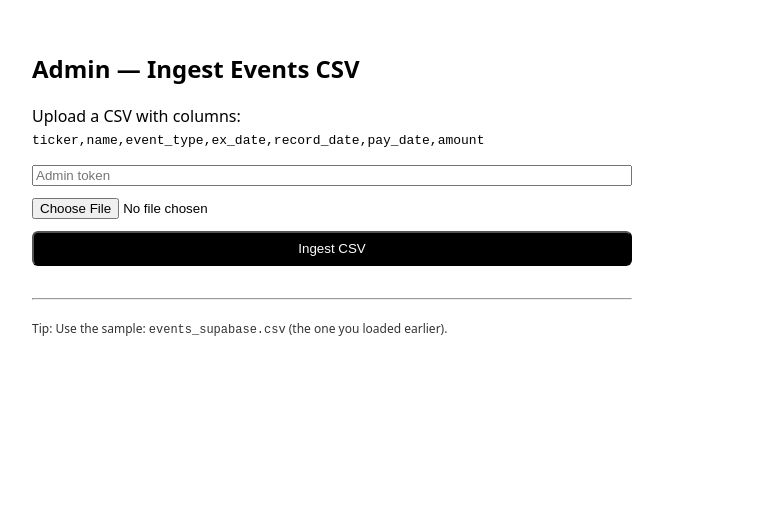
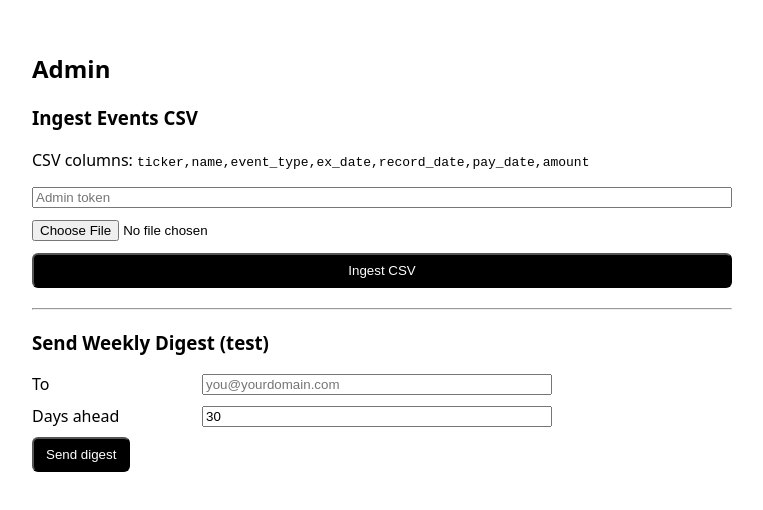
Before and after one commit to tejasdessai01/distribution-desk, a Next.js app: page /admin in a window 1280 px wide. Shown: the top 510 px of the page, without its empty margins (0-763 px from the left). Built offline with nearby package versions, Linux system fonts and the light colour scheme.

Commit message:
Update page.js

```diff
--- a/app/admin/page.js
+++ b/app/admin/page.js
@@ -5,6 +5,8 @@ export default function AdminPage(){
   const [file, setFile] = useState(null)
   const [token, setToken] = useState('')
   const [msg, setMsg] = useState('')
+  const [toEmail, setToEmail] = useState('')
+  const [days, setDays] = useState(30)
 
   async function ingest(){
     if (!file) { setMsg('Choose a CSV first.'); return }
@@ -21,23 +23,53 @@ export default function AdminPage(){
     setMsg(`Done. Inserted: ${j.inserted} | Skipped: ${j.skipped} | Errors: ${j.errors}`)
   }
 
+  async function sendDigest(){
+    setMsg('Sending email…')
+    const r = await fetch('/api/admin/send-digest', {
+      method: 'POST',
+      headers: {
+        'x-admin-token': token,
+        'content-type': 'application/json'
+      },
+      body: JSON.stringify({ to: toEmail, days })
+    })
+    const j = await r.json()
+    if (!r.ok) { setMsg(`Error: ${j.error || 'unknown'}`); return }
+    setMsg(`Digest sent ✓ (${j.rows} rows)`)
+  }
+
   return (
-    <main style={{padding:24, maxWidth:600, fontFamily:'system-ui, -apple-system, Segoe UI, Roboto, Arial'}}>
-      <h2>Admin — Ingest Events CSV</h2>
-      <p>Upload a CSV with columns: <code>ticker,name,event_type,ex_date,record_date,pay_date,amount</code></p>
+    <main style={{padding:24, maxWidth:700, fontFamily:'system-ui, -apple-system, Segoe UI, Roboto, Arial'}}>
+      <h2>Admin</h2>
 
+      <section style={{marginTop:16}}>
+        <h3>Ingest Events CSV</h3>
+        <p>CSV columns: <code>ticker,name,event_type,ex_date,record_date,pay_date,amount</code></p>
         <div style={{display:'grid', gap:12, marginTop:12}}>
           <input type="password" placeholder="Admin token" value={token} onChange={e=>setToken(e.target.value)} />
           <input type="file" accept=".csv" onChange={e=>setFile(e.target.files?.[0] || null)} />
           <button onClick={ingest} style={{padding:'8px 12px', background:'#000', color:'#fff', borderRadius:6}}>Ingest CSV</button>
-        <div style={{fontSize:12, opacity:.8}}>{msg}</div>
         </div>
+      </section>
 
       <hr style={{margin:'20px 0'}} />
 
-      <div style={{fontSize:12, opacity:.8}}>
-        Tip: Use the sample: <code>events_supabase.csv</code> (the one you loaded earlier).
+      <section>
+        <h3>Send Weekly Digest (test)</h3>
+        <div style={{display:'grid', gridTemplateColumns:'160px 1fr', gap:10, alignItems:'center', maxWidth:520}}>
+          <label>To</label>
+          <input type="email" placeholder="you@yourdomain.com" value={toEmail} onChange={e=>setToEmail(e.target.value)} />
+          <label>Days ahead</label>
+          <input type="number" min={1} max={90} value={days} onChange={e=>setDays(parseInt(e.target.value||'30',10))} />
         </div>
+        <div style={{marginTop:10}}>
+          <button onClick={sendDigest} style={{padding:'8px 12px', background:'#000', color:'#fff', borderRadius:6}}>
+            Send digest
+          </button>
+        </div>
+      </section>
+
+      <div style={{fontSize:12, opacity:.8, marginTop:12}}>{msg}</div>
     </main>
   )
 }
```
Lines whose indentation alone changed are shown as unchanged.
